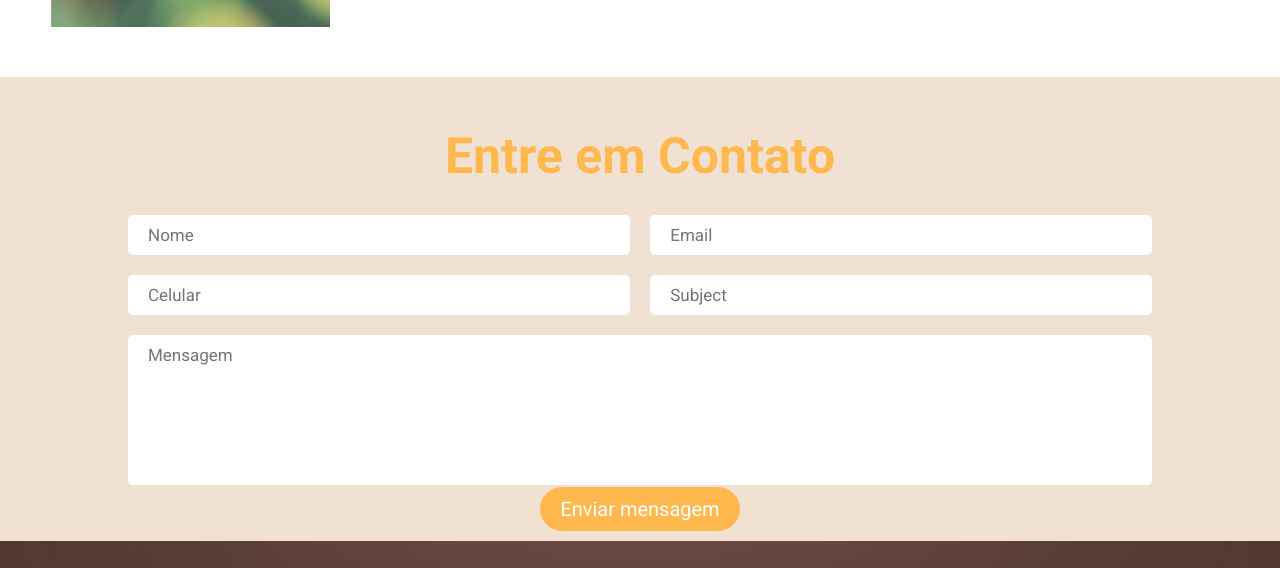
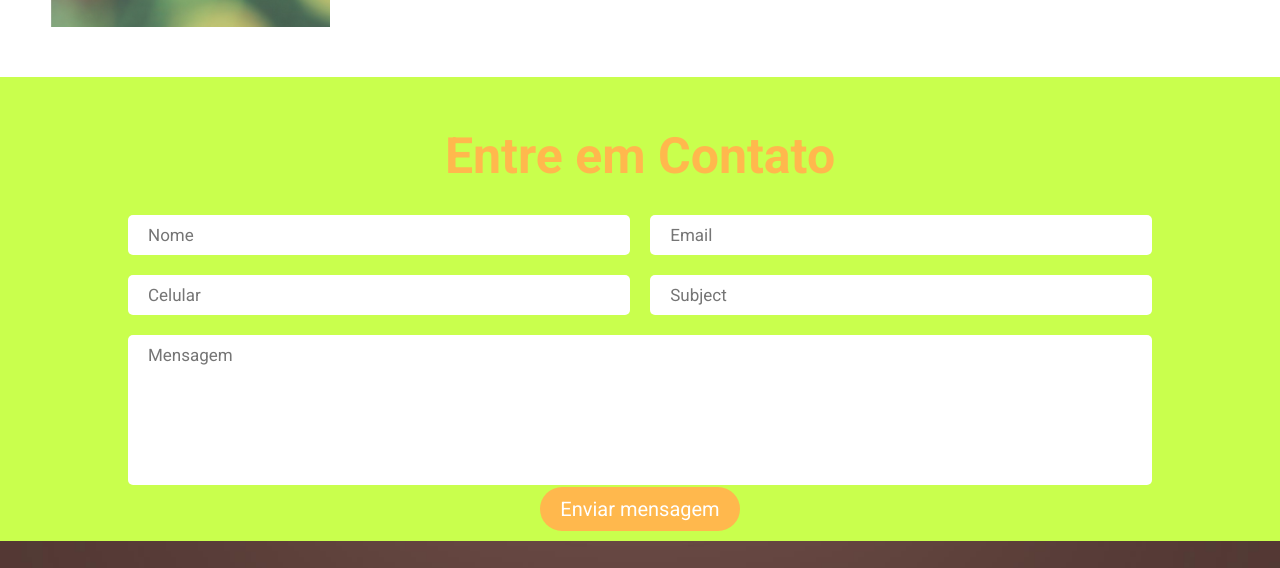
Before and after one commit to emillymoitinho/encanto_animal, a plain HTML site: page index.html in a window 1280 px wide. Shown: the part 2235-2803 px from the top of the page. Drawn offline with nearby package versions, Linux system fonts and the light colour scheme.

Commit message:
Update style.css

```diff
--- a/styles/style.css
+++ b/styles/style.css
@@ -268,7 +268,7 @@ html::-webkit-scrollbar-thumb {
 
 
   .contact{
-    background: var(--fundo);
+    background: var(--verde_claro);
   }
 
   .contact .btn {
```
